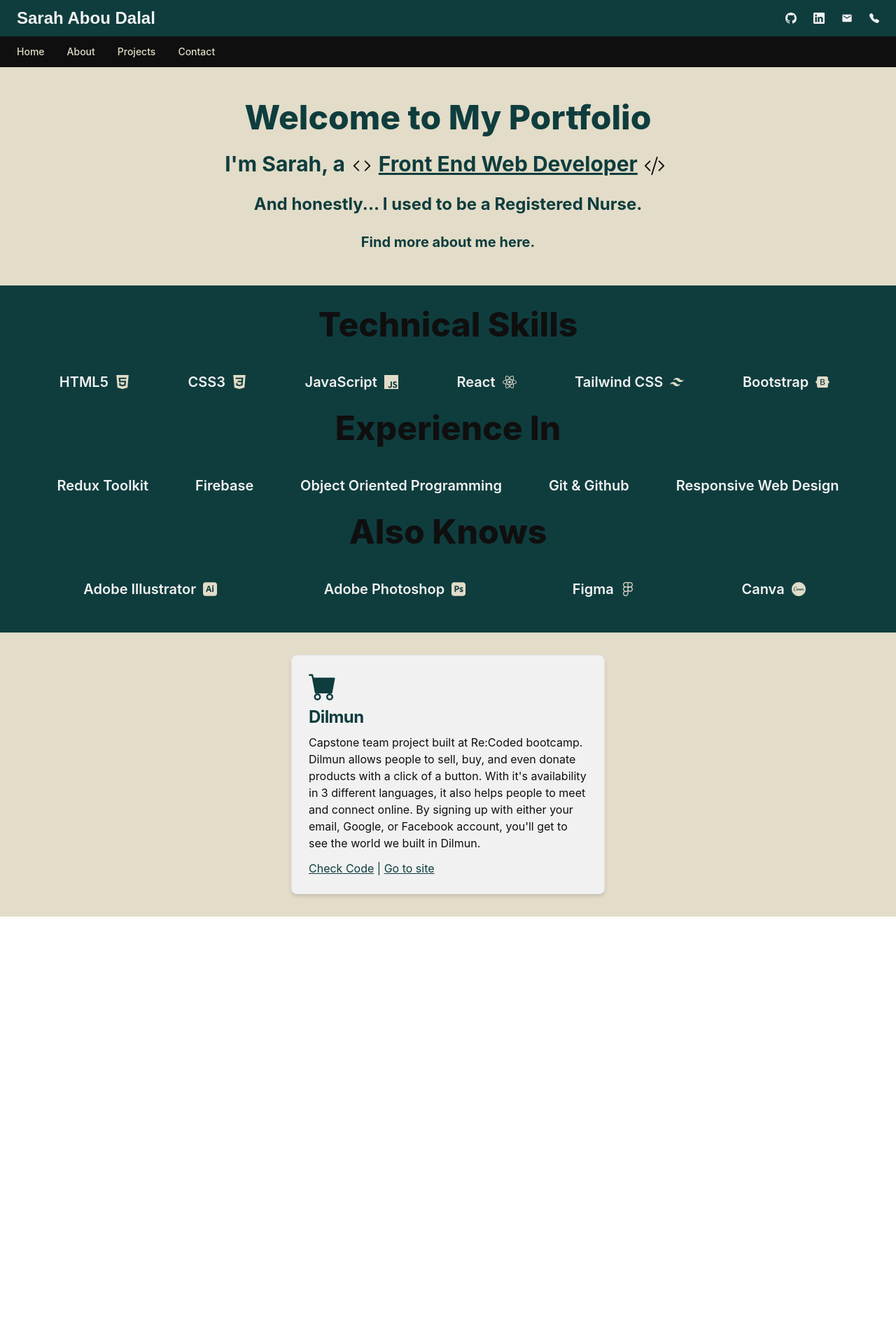
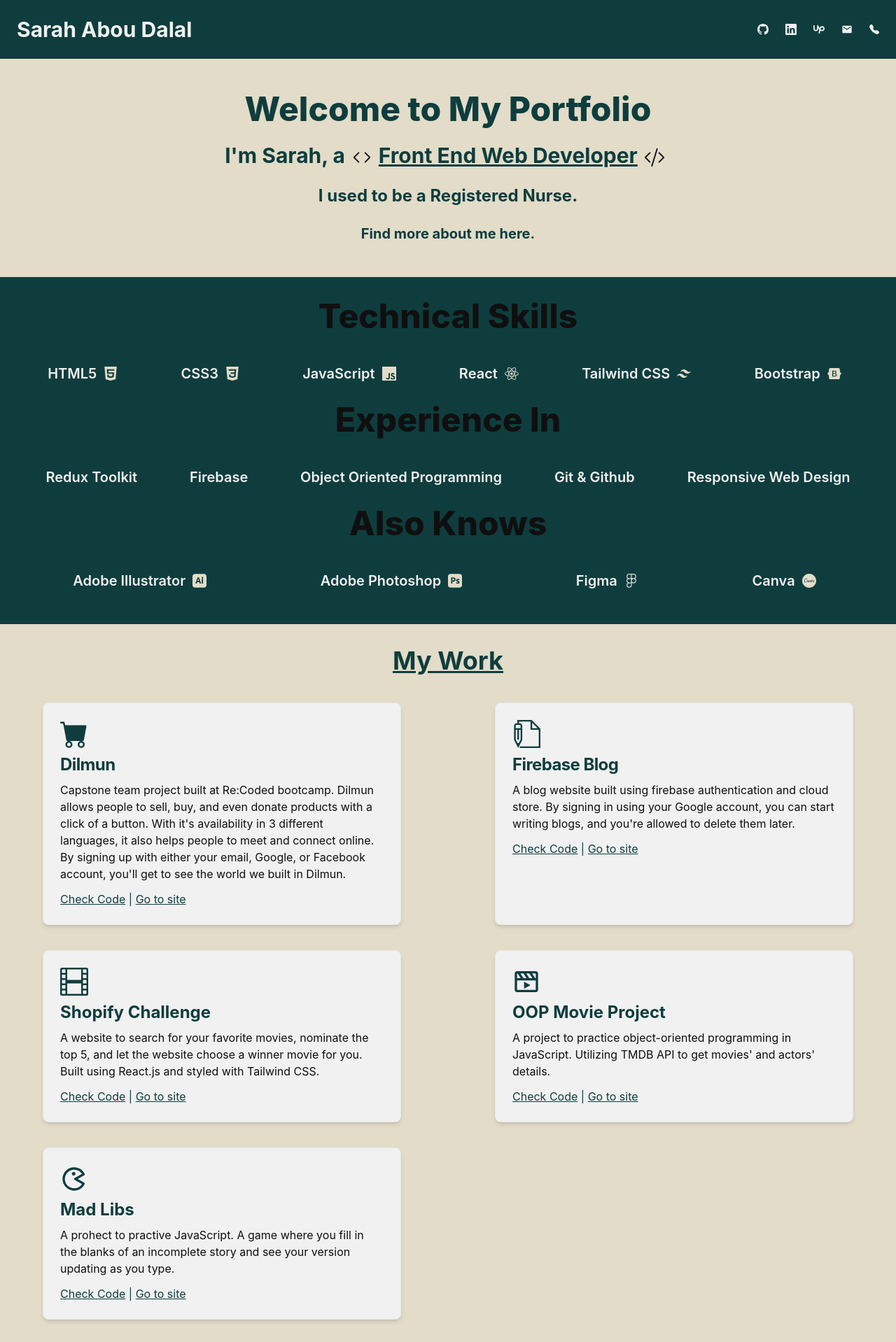
Before and after one commit to sarahaboudalal/Portfolio, a React (Create React App) app: page / in a window 1280 px wide. Shown: the whole page at 70% size. Before the commit the page ends 1310 px from the top, so only its background shows below. Built offline with nearby package versions, Linux system fonts and the light colour scheme.

Commit message:
added all my projects

```diff
--- a/src/components/Hero/Hero.jsx
+++ b/src/components/Hero/Hero.jsx
@@ -2,7 +2,7 @@
 
 export default function Hero() {
   return (
-    <div className="bg-beige h-full p-4">
+    <div className="bg-beige h-full py-4">
       <div className="flex flex-col justify-center md:items-center text-start py-5">
         <h3 className="text-greenish font-extrabold text-5xl py-3">
           Welcome to My Portfolio
@@ -13,7 +13,7 @@
           <BsCodeSlash className="inline text-night w-12" />
         </h3>
         <h3 className="text-greenish font-bold text-2xl py-3">
-          And honestly... I used to be a Registered Nurse.
+          I used to be a Registered Nurse.
         </h3>
         <h3 className="text-greenish font-bold text-xl py-3">
           Find more about me{' '}
--- a/src/components/Navbar/Navbar.jsx
+++ b/src/components/Navbar/Navbar.jsx
@@ -1,49 +1,53 @@
-import React from "react";
-import {BsFillTelephoneFill} from 'react-icons/bs'
+import React from 'react';
 import { MdEmail } from 'react-icons/md';
-import {BsGithub, BsLinkedin} from 'react-icons/bs'
+import { SiUpwork } from 'react-icons/si';
+import { BsGithub, BsLinkedin, BsFillTelephoneFill } from 'react-icons/bs';
 
-export default function Navbar(){
-    return(
-        <div>
-        <nav className="bg-greenish">
-        <div className="flex flex-wrap justify-between items-center mx-auto max-w-screen-xl px-4 md:px-6 py-2.5">
-            <a href="https://flowbite.com" className="flex items-center">
-                <span className="self-center hover:text-redish text-whitish font-poppins text-2xl font-bold">Sarah Abou Dalal</span>
+export default function Navbar() {
+  return (
+    <div>
+      <nav className="bg-greenish">
+        <div className="flex flex-wrap justify-between items-center mx-auto max-w-screen-xl px-4 md:px-6 py-6">
+          <span className="self-center hover:text-redish text-whitish text-3xl font-bold">
+            Sarah Abou Dalal
+          </span>
+
+          <div className="flex items-center">
+            <a
+              href="https://github.com/sarahaboudalal"
+              className="mr-6 text-sm font-medium hover:text-beige text-whitish"
+            >
+              <BsGithub className="h-8 w-4" />
             </a>
-            <div className="flex items-center">
-                <a href="https://github.com/sarahaboudalal" className="mr-6 text-sm font-medium hover:text-beige text-whitish"><BsGithub className="h-8 w-4"/></a>
-                <a href="https://www.linkedin.com/in/sarah-abou-dalal-977891250/" className="mr-6 text-sm font-medium hover:text-beige text-whitish"><BsLinkedin className="h-8 w-4"/></a>
-                <a href="mailto:sarahaboudalal@gmail.com" className="mr-6 text-sm font-medium hover:text-beige text-whitish"><MdEmail className="h-8 w-4" /></a>
-                <a href="tel:0096171557806" className="text-sm font-medium hover:text-beige text-whitish"><BsFillTelephoneFill/></a>
-
-            </div>
+            <a
+              href="https://www.linkedin.com/in/sarah-abou-dalal-977891250/"
+              className="mr-6 text-sm font-medium hover:text-beige text-whitish"
+            >
+              <BsLinkedin className="h-8 w-4" />
+            </a>
+            <a
+              href="https://www.upwork.com/freelancers/~01fe1bf223c6b52e3e"
+              className="mr-6 text-sm font-medium hover:text-beige text-whitish"
+            >
+              <SiUpwork className="h-8 w-4" />
+            </a>
+            <a
+              href="mailto:sarahaboudalal@gmail.com"
+              className="mr-6 text-sm font-medium hover:text-beige text-whitish"
+            >
+              <MdEmail className="h-8 w-4" />
+            </a>
+            <a
+              href="tel:0096171557806"
+              className="text-sm font-medium hover:text-beige text-whitish"
+            >
+              <BsFillTelephoneFill />
+            </a>
+          </div>
         </div>
-    </nav>
-    <nav className="bg-night">
-        <div className="py-3 px-4 mx-auto max-w-screen-xl md:px-6">
-            <div className="flex items-center">
-                <ul className="flex flex-row mt-0 mr-6 space-x-8 text-sm font-medium">
-                    <li>
-                        <a href="#" className="text-beige hover:underline hover:text-whitish" aria-current="page">Home</a>
-                    </li>
-                    <li>
-                        <a href="#" className="text-beige hover:underline hover:text-whitish">About</a>
-                    </li>
-                    <li>
-                        <a href="#" className="text-beige hover:underline hover:text-whitish">Projects</a>
-                    </li>
-                    <li>
-                        <a href="#" className="text-beige hover:underline hover:text-whitish">Contact</a>
-                    </li>
-                </ul>
-            </div>
-        </div>
-    </nav>
+      </nav>
     </div>
-
-    )
-
+  );
 }
 
 // <img src="https://flowbite.com/docs/images/logo.svg" className="mr-3 h-6 sm:h-9" alt="Flowbite Logo" />
--- a/src/components/Projects/Projects.jsx
+++ b/src/components/Projects/Projects.jsx
@@ -1,22 +1,33 @@
-import { BsCartFill } from 'react-icons/bs';
+import { BsCartFill, BsFilm } from 'react-icons/bs';
+import { TfiWrite } from 'react-icons/tfi';
+import { BiMoviePlay, BiGame } from 'react-icons/bi';
 
 export default function Project() {
     return (
-    <div className="bg-beige py-8 flex flex-row justify-center">
-      <div className="max-w-md p-6 bg-whitish border border-gray-200 rounded-lg shadow-md">
+      <div className="bg-beige py-8">
+      <h3 className="mb-10 text-center underline text-greenish text-4xl font-bold">My Work
+          </h3>
+        <div className="grid lg:grid-cols-2 grid-cols-1 content-center justify-items-center gap-y-9 gap-x-3">
+
+          <div className="flex flex-col max-w-lg p-6 bg-whitish border border-gray-200 rounded-lg shadow-md">
             <BsCartFill className="w-10 h-10 mb-2 text-greenish" />
 
-        <a href="#">
+            <a
+              href="https://capstone-dilmun.netlify.app"
+              rel="noreferrer"
+              target="_blank"
+            >
               <h5 className="mb-2 text-2xl font-bold tracking-tight text-greenish">
                 Dilmun
               </h5>
             </a>
             <p className="mb-3 font-normal text-night ">
-          Capstone team project built at Re:Coded bootcamp. Dilmun allows people
-          to sell, buy, and even donate products with a click of a button. With
-          it's availability in 3 different languages, it also helps people to
-          meet and connect online. By signing up with either your email, Google,
-          or Facebook account, you'll get to see the world we built in Dilmun.
+              Capstone team project built at Re:Coded bootcamp. Dilmun allows
+              people to sell, buy, and even donate products with a click of a
+              button. With it's availability in 3 different languages, it also
+              helps people to meet and connect online. By signing up with either
+              your email, Google, or Facebook account, you'll get to see the
+              world we built in Dilmun.
             </p>
             <p className="text-greenish">
               <a
@@ -38,6 +49,154 @@
               </a>
             </p>
           </div>
+          <div className=" flex flex-col max-w-lg p-6 bg-whitish border border-gray-200 rounded-lg shadow-md">
+            <TfiWrite className="w-10 h-10 mb-2 text-greenish" />
+
+            <a
+              href="https://firebase-react-blog.netlify.app"
+              rel="noreferrer"
+              target="_blank"
+            >
+              <h5 className="mb-2 text-2xl font-bold tracking-tight text-greenish">
+                Firebase Blog
+              </h5>
+            </a>
+            <p className="mb-3 font-normal text-night ">
+              A blog website built using firebase authentication and cloud
+              store. By signing in using your Google account, you can start
+              writing blogs, and you're allowed to delete them later.
+            </p>
+            <p className="text-greenish align-text-bottom">
+              <a
+                href="https://github.com/sarahaboudalal/Firebase-Blog"
+                rel="noreferrer"
+                target="_blank"
+                className="inline-flex items-center underline"
+              >
+                Check Code
+              </a>{' '}
+              |{' '}
+              <a
+                href="https://firebase-react-blog.netlify.app"
+                rel="noreferrer"
+                target="_blank"
+                className="inline-flex items-center underline"
+              >
+                Go to site
+              </a>
+            </p>
+          </div>
+          <div className=" flex flex-col max-w-lg p-6 bg-whitish border border-gray-200 rounded-lg shadow-md">
+            <BsFilm className="w-10 h-10 mb-2 text-greenish" />
+
+            <a
+              href="https://firebase-react-blog.netlify.app"
+              rel="noreferrer"
+              target="_blank"
+            >
+              <h5 className="mb-2 text-2xl font-bold text-greenish">
+                Shopify Challenge
+              </h5>
+            </a>
+            <p className="mb-3 text-night ">
+              A website to search for your favorite movies, nominate the top 5,
+              and let the website choose a winner movie for you. Built using
+              React.js and styled with Tailwind CSS.
+            </p>
+            <p className="text-greenish align-text-bottom">
+              <a
+                href="https://github.com/sarahaboudalal/Shopify-Challenge"
+                rel="noreferrer"
+                target="_blank"
+                className="inline-flex items-center underline"
+              >
+                Check Code
+              </a>{' '}
+              |{' '}
+              <a
+                href="https://shopify-react-challenge.netlify.app"
+                rel="noreferrer"
+                target="_blank"
+                className="inline-flex items-center underline"
+              >
+                Go to site
+              </a>
+            </p>
+          </div>
+          <div className=" flex flex-col max-w-lg p-6 bg-whitish border border-gray-200 rounded-lg shadow-md">
+            <BiMoviePlay className="w-10 h-10 mb-2 text-greenish" />
+
+            <a
+              href="https://firebase-react-blog.netlify.app"
+              rel="noreferrer"
+              target="_blank"
+            >
+              <h5 className="mb-2 text-2xl font-bold text-greenish">
+                OOP Movie Project
+              </h5>
+            </a>
+            <p className="mb-3 text-night ">
+              A project to practice object-oriented programming in JavaScript.
+              Utilizing TMDB API to get movies' and actors' details.
+            </p>
+            <p className="text-greenish align-text-bottom">
+              <a
+                href="https://github.com/sarahaboudalal/OOP-Movie-Project"
+                rel="noreferrer"
+                target="_blank"
+                className="inline-flex items-center underline"
+              >
+                Check Code
+              </a>{' '}
+              |{' '}
+              <a
+                href="https://sarahaboudalal.github.io/OOP-Movie-Project/"
+                rel="noreferrer"
+                target="_blank"
+                className="inline-flex items-center underline"
+              >
+                Go to site
+              </a>
+            </p>
+          </div>
+          <div className=" flex flex-col max-w-lg p-6 bg-whitish border border-gray-200 rounded-lg shadow-md">
+            <BiGame className="w-10 h-10 mb-2 text-greenish" />
+
+            <a
+              href="https://firebase-react-blog.netlify.app"
+              rel="noreferrer"
+              target="_blank"
+            >
+              <h5 className="mb-2 text-2xl font-bold text-greenish">
+                Mad Libs
+              </h5>
+            </a>
+            <p className="mb-3 text-night ">
+              A prohect to practive JavaScript. A game where you fill in the
+              blanks of an incomplete story and see your version updating as you
+              type.
+            </p>
+            <p className="text-greenish align-text-bottom">
+              <a
+                href="https://github.com/sarahaboudalal/Mad-Libs-Project"
+                rel="noreferrer"
+                target="_blank"
+                className="inline-flex items-center underline"
+              >
+                Check Code
+              </a>{' '}
+              |{' '}
+              <a
+                href="https://sarahaboudalal.github.io/Mad-Libs-Project/"
+                rel="noreferrer"
+                target="_blank"
+                className="inline-flex items-center underline"
+              >
+                Go to site
+              </a>
+            </p>
+          </div>
+        </div>
       </div>
     );
 }
--- a/src/components/Skills/Skills.jsx
+++ b/src/components/Skills/Skills.jsx
@@ -14,7 +14,7 @@
 
 export default function Skills() {
   return (
-    <div className="h-full bg-greenish p-5">
+    <div className="h-full bg-greenish py-5">
       <h3 className="text-night text-5xl font-extrabold text-center m-3 pb-4">
         Technical Skills
       </h3>
```
Lines whose indentation alone changed are shown as unchanged.
